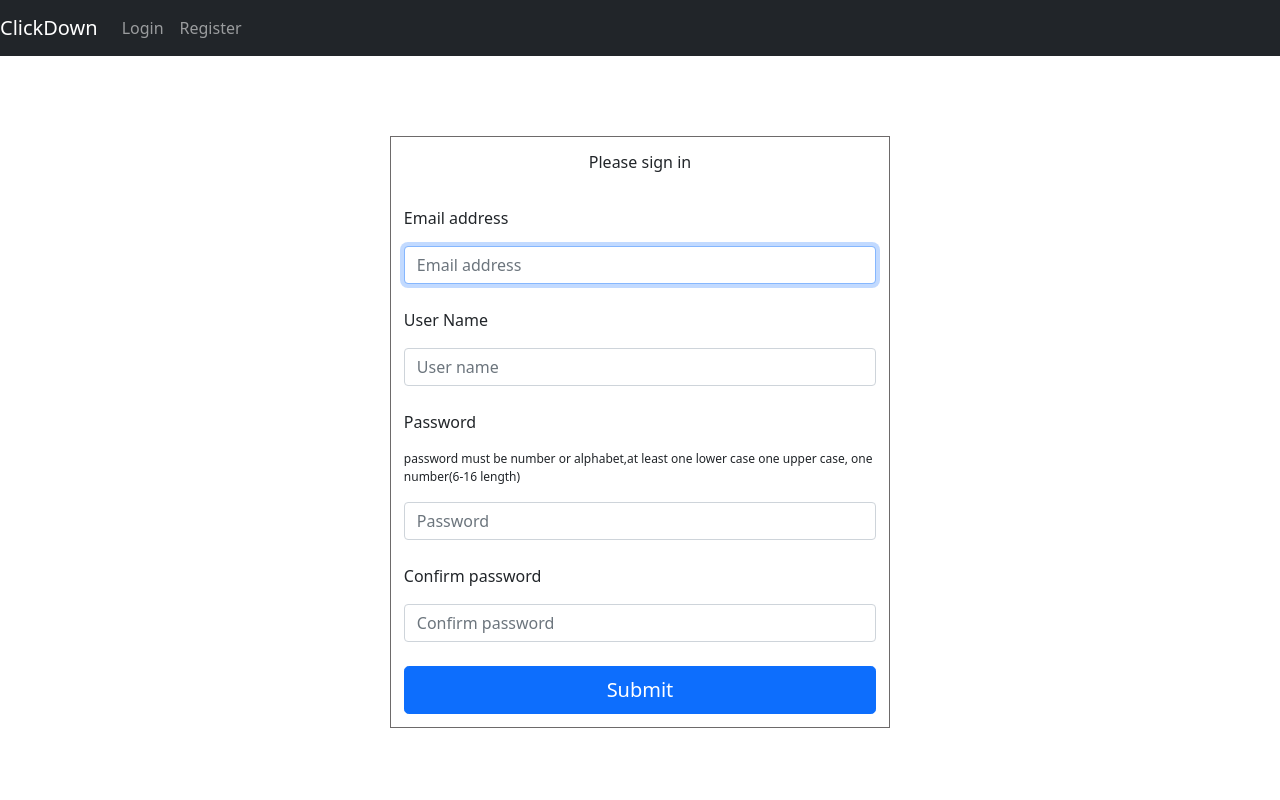
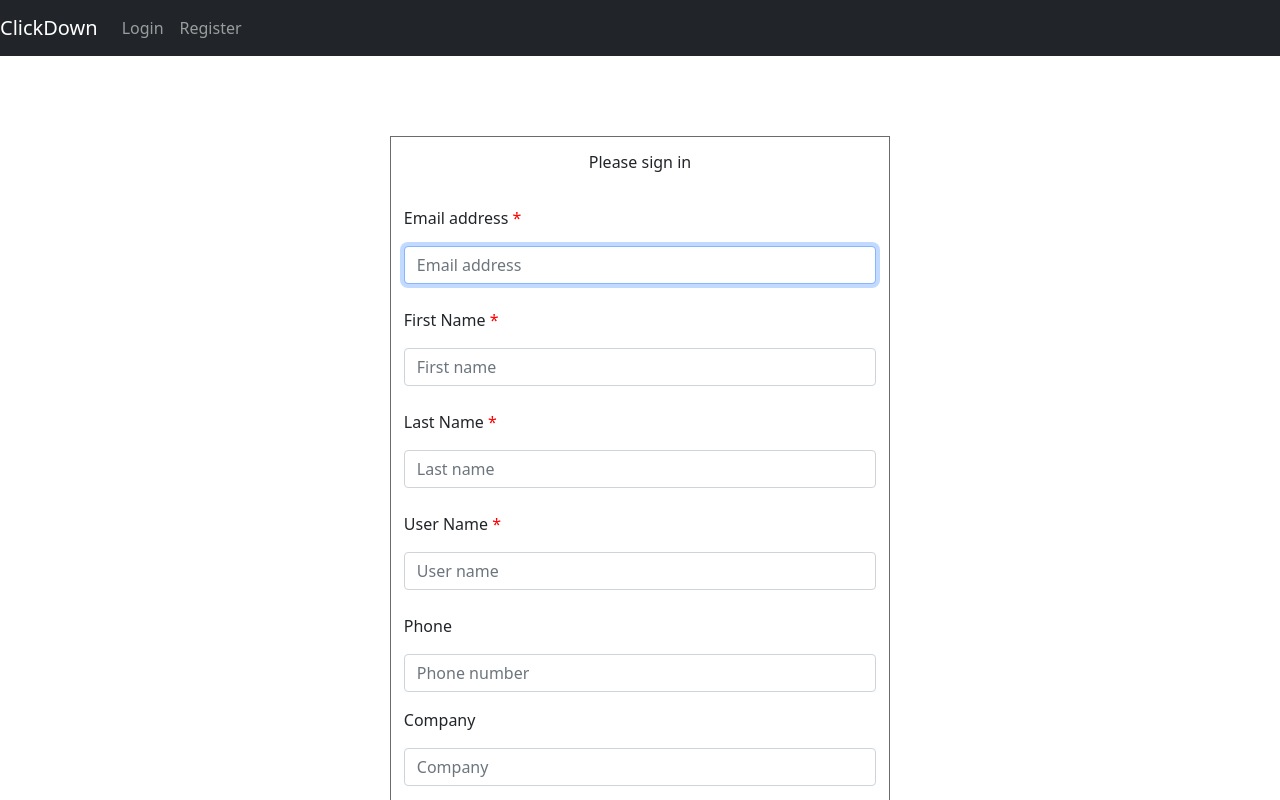
Before and after one commit to z5219951/task-master, a React (Create React App) app in the folder frontend/: page /register in a window 1280 px wide. Shown: the top 800 px of the page. Built offline with nearby package versions, Linux system fonts and the light colour scheme; the HTML template or start-up script is replaced by a standard one.

Commit message:
modify:register.js

```diff
--- a/frontend/src/App.js
+++ b/frontend/src/App.js
@@ -7,6 +7,7 @@ import Navigation from './components/Navigation'
 import ForgetPass from './pages/ForgetPass';
 import VerifyCode from './pages/VerifyCode';
 import RePassWord from './pages/RePassWord';
+import CheckCode from './pages/CheckCode';
 
 function App() {
   return (
@@ -18,6 +19,7 @@ function App() {
         <Route path='/forget' exact component={ForgetPass} />
         <Route path='/verify' exact component={VerifyCode} />
         <Route path='/newPass' exact component={RePassWord} />
+        <Route path='/checkCode' exact component={CheckCode} />
         <Route path='/home' exact component={Home}/>
       </Switch>
     </>
--- /dev/null
+++ b/frontend/src/pages/CheckCode.js
@@ -0,0 +1,28 @@
+import React, {Component, Fragment} from 'react'
+import 'bootstrap/dist/css/bootstrap.css';
+import './Login.css'
+import axios from 'axios'
+
+
+class CheckCode extends Component{
+  constructor(props) {
+    super(props);
+
+  }
+  handleBack = ()=>{
+    this.props.history.push('./login');
+  }
+  render(){
+      return(
+          <Fragment>
+              <div className='checkCode_box'>
+                <p>Please check your email box and active you account</p>
+                <button type="button" className="btn btn-lg btn-primary btn-block" onClick={this.handleBack}>Home Page</button>
+              </div>
+          </Fragment>
+      )
+  }
+}
+
+
+export default CheckCode
--- a/frontend/src/pages/Login.css
+++ b/frontend/src/pages/Login.css
@@ -48,3 +48,17 @@
 .back{
     color: #fff;
 }
+.redStar{
+    color: red;
+}
+.checkCode_box{
+    margin-top: 10vh;
+    display: flex;
+    flex-direction: column;
+    align-items: center;
+}
+
+.checkCode_email_box{
+    display: flex;
+    align-items: center;
+}
--- a/frontend/src/pages/Register.js
+++ b/frontend/src/pages/Register.js
@@ -11,10 +11,16 @@ class Register extends Component{
       user:'',
       passWord:'',
       confirm:'',
+      lastName:'',
+      firstName:'',
+      phone:'',
+      comp:'',
       emailAlert:'',
       passWordAlert:'',
       userAlert:'',
-      confirmAlert:''
+      confirmAlert:'',
+      firstNameAlert:'',
+      lastNameAlert:'',
     }
   }
   handleInput = (e)=>{
@@ -33,6 +39,10 @@ class Register extends Component{
       const user = state.user;
       const confirm = state.confirm;
       const passWord = state.passWord;
+      const firstName = state.firstName;
+      const lastName = state.lastName;
+      const phone = state.phone;
+      const comp = state.comp;
       let pass = true;
       // password must be number or alphabet,at least one lower case
       // one upper case, one number
@@ -67,14 +77,28 @@ class Register extends Component{
         }))
         pass = false;
       }
-
+      const testWord = /^(\w+){1,30}$/
+      if(!testWord.test(firstName)) {
+        this.setState(()=>({
+          firstName:'',
+          firstNameAlert:'Please enter your first name'
+        }))
+        pass = false;
+      }
+      if(!testWord.test(lastName)) {
+        this.setState(()=>({
+          lastName:'',
+          lastNameAlert:'Please enter your last name'
+        }))
+        pass = false;
+      }
       if(!pass) {
         return;
       }
-      const data = {email:email,passWord:passWord,userName:user};
+      const data = {email:email,passWord:passWord,userName:user,firstName:firstName,lastName:lastName,phone:phone,company:comp};
       axios.post('http://localhost:5000/userInform', data).then((res)=>{
           console.log("send inform");
-          this.props.history.push('./login')
+          this.props.history.push('./CheckCode')
       })
     } catch (error) {
         console.log(error);
@@ -86,17 +110,27 @@ class Register extends Component{
       <div className="containerBox">
         <form className="form-signin">
           <p className="form-signin-heading">Please sign in</p>
-          <label htmlFor="inputEmail" className="sr-only loginDes">Email address</label>
+          <label htmlFor="inputEmail" className="sr-only loginDes">Email address <span className='redStar'>*</span> </label>
           <input type="email" id="inputEmail" className="form-control" placeholder="Email address" onChange={this.handleInput} name="email" value = {this.state.email} required autoFocus/>
           <p className="alertName">{this.state.emailAlert}</p>
-          <label htmlFor="inputUserName" className="sr-only loginDes">User Name</label>
+          <label htmlFor="inputFirstName" className="sr-only loginDes">First Name <span className='redStar'>*</span></label>
+          <input type="text" id="inputFirstName" className="form-control" placeholder="First name" onChange={this.handleInput} name="firstName" value = {this.state.firstName}required/>
+          <p className="alertName">{this.state.firstNameAlert}</p>
+          <label htmlFor="inputLastName" className="sr-only loginDes">Last Name <span className='redStar'>*</span></label>
+          <input type="text" id="inputLastName" className="form-control" placeholder="Last name" onChange={this.handleInput} name="lastName" value = {this.state.lastName}required/>
+          <p className="alertName">{this.state.lastNameAlert}</p>
+          <label htmlFor="inputUserName" className="sr-only loginDes">User Name <span className='redStar'>*</span></label>
           <input type="text" id="inputUserName" className="form-control" placeholder="User name" onChange={this.handleInput} name="user" value = {this.state.user}required/>
           <p className="alertName">{this.state.userAlert}</p>
-          <label htmlFor="inputPassword" className="sr-only loginDes">Password</label>
+          <label htmlFor="inputPhone" className="sr-only loginDes">Phone</label>
+          <input type="number" id="inputPhone" className="form-control" placeholder="Phone number" onChange={this.handleInput} name="phone" value = {this.state.phone}/>
+          <label htmlFor="inputComp" className="sr-only loginDes">Company</label>
+          <input type="text" id="inputComp" className="form-control" placeholder="Company" onChange={this.handleInput} name="comp" value = {this.state.comp}/>
+          <label htmlFor="inputPassword" className="sr-only loginDes">Password <span className='redStar'>*</span></label>
           <p className='tips'>password must be number or alphabet,at least one lower case one upper case, one number(6-16 length)</p>
           <input type="password" id="inputPassword" className="form-control" placeholder="Password" onChange={this.handleInput} name="passWord" value = {this.state.passWord}required/>
           <p className="alertName">{this.state.passWordAlert}</p>
-          <label htmlFor="inputConfirm" className="sr-only loginDes">Confirm password</label>
+          <label htmlFor="inputConfirm" className="sr-only loginDes">Confirm password <span className='redStar'>*</span></label>
           <input type="password" id="inputConfirm" className="form-control" placeholder="Confirm password" onChange={this.handleInput} value = {this.state.confirm} name="confirm" required/>
           <p className="alertName">{this.state.confirmAlert}</p>
           <button className="btn btn-lg btn-primary btn-block btnSign" onClick={this.handleSubmit} type="button">Submit</button>
--- a/frontend/testDb.json
+++ b/frontend/testDb.json
@@ -1,5 +1,26 @@
 {
-  "userInform": [],
+  "userInform": [
+    {
+      "email": "qicharles03@gmail.com",
+      "passWord": "1234567Qq",
+      "userName": "z5219951",
+      "firstName": "Charles",
+      "lastName": "Qi",
+      "phone": "0414558951",
+      "company": "",
+      "id": 1
+    },
+    {
+      "email": "qicharles03@gmail.com",
+      "passWord": "1234567Qq",
+      "userName": "z5219951",
+      "firstName": "Charles",
+      "lastName": "Qi",
+      "phone": "0414558951",
+      "company": "1121",
+      "id": 2
+    }
+  ],
   "login": [],
   "newPass": [],
   "forgetCode": [],
```
